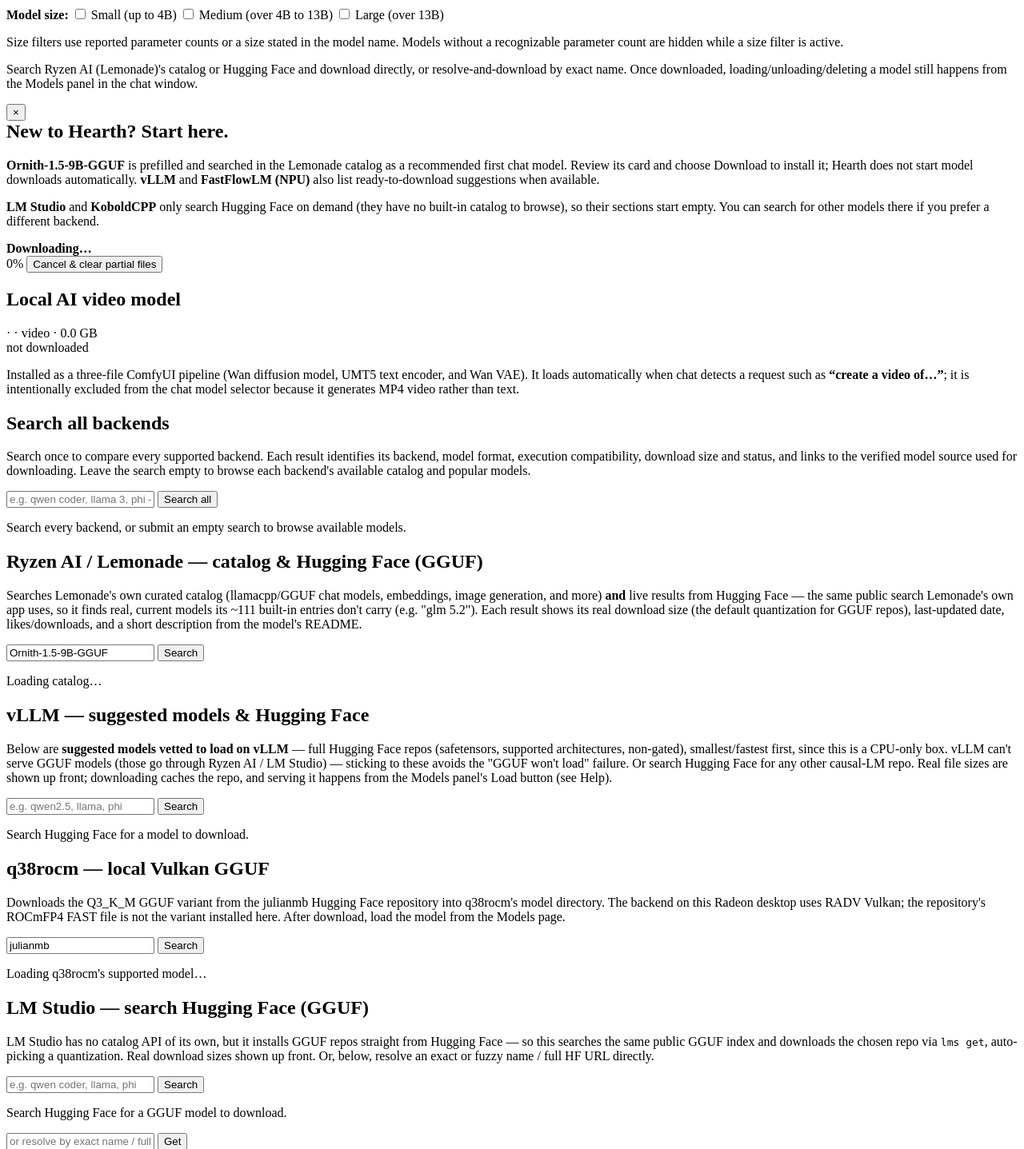
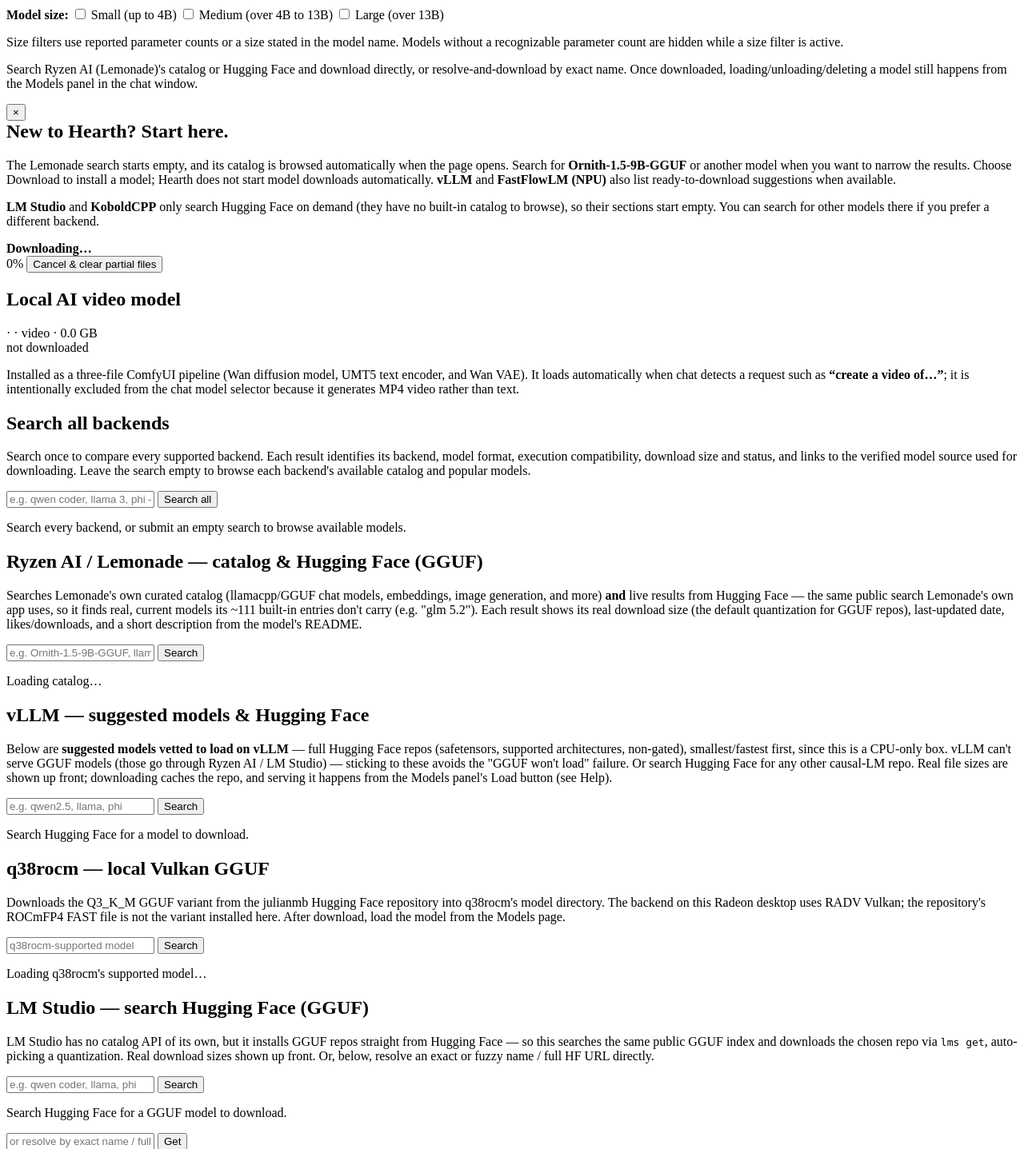
Before and after one commit to smasvel/hearth.webui.ai, a Python web app: template templates/downloads.html in a window 1280 px wide. Shown: the part 225-1662 px from the top of the page at 80% size. Run offline with Jinja, Linux system fonts and the light colour scheme; the template is opened without the code that fills it, so the values that code supplies are empty.

Commit message:
Clear default model download searches

```diff
--- a/static/downloads.js
+++ b/static/downloads.js
@@ -631,8 +631,7 @@
     searchVllm(vllmSearchInput.value.trim());
   });
 
-  // Start with the recommended Lemonade chat model so a new installation has a
-  // clear first choice; users can edit the query to browse other catalog entries.
+  // Browse the Lemonade catalog on page load while leaving its search field empty.
   searchCatalog(searchInput.value.trim());
   // vLLM: empty query loads the curated suggestions (models vetted to load on vLLM),
   // shown first the way Lemonade's catalog is.
--- a/templates/downloads.html
+++ b/templates/downloads.html
@@ -67,9 +67,10 @@
           <button id="getting-started-dismiss" class="getting-started-dismiss" type="button" title="Dismiss" aria-label="Dismiss">&times;</button>
           <h2 style="margin-top: 0;">New to Hearth? Start here.</h2>
           <p class="hint">
-            <strong>Ornith-1.5-9B-GGUF</strong> is prefilled and searched in the Lemonade
-            catalog as a recommended first chat model. Review its card and choose Download
-            to install it; Hearth does not start model downloads automatically.
+            The Lemonade search starts empty, and its catalog is browsed automatically when
+            the page opens. Search for <strong>Ornith-1.5-9B-GGUF</strong> or another model
+            when you want to narrow the results. Choose Download to install a model; Hearth
+            does not start model downloads automatically.
             <strong>vLLM</strong> and <strong>FastFlowLM (NPU)</strong> also list ready-to-download
             suggestions when available.
           </p>
@@ -150,7 +151,7 @@
             </p>
             <form id="catalog-search-form" class="download-form">
               <div class="download-row">
-                <input id="catalog-search-input" class="panel-input" type="text" value="Ornith-1.5-9B-GGUF" placeholder="e.g. Ornith-1.5-9B-GGUF, llama, embed, whisper" autocomplete="off" />
+                <input id="catalog-search-input" class="panel-input" type="text" placeholder="e.g. Ornith-1.5-9B-GGUF, llama, embed, whisper" autocomplete="off" />
                 <button id="catalog-search-btn" class="panel-btn" type="submit">Search</button>
               </div>
             </form>
@@ -191,7 +192,7 @@
             </p>
             <form id="q38-search-form" class="download-form">
               <div class="download-row">
-                <input id="q38-search-input" class="panel-input" type="text" value="julianmb" placeholder="q38rocm-supported model" autocomplete="off" />
+                <input id="q38-search-input" class="panel-input" type="text" placeholder="q38rocm-supported model" autocomplete="off" />
                 <button class="panel-btn" type="submit">Search</button>
               </div>
             </form>
```
Also changed, not shown: deploy/FIRST_TIME_INSTALL.md (+5 -3 lines), README.md.
